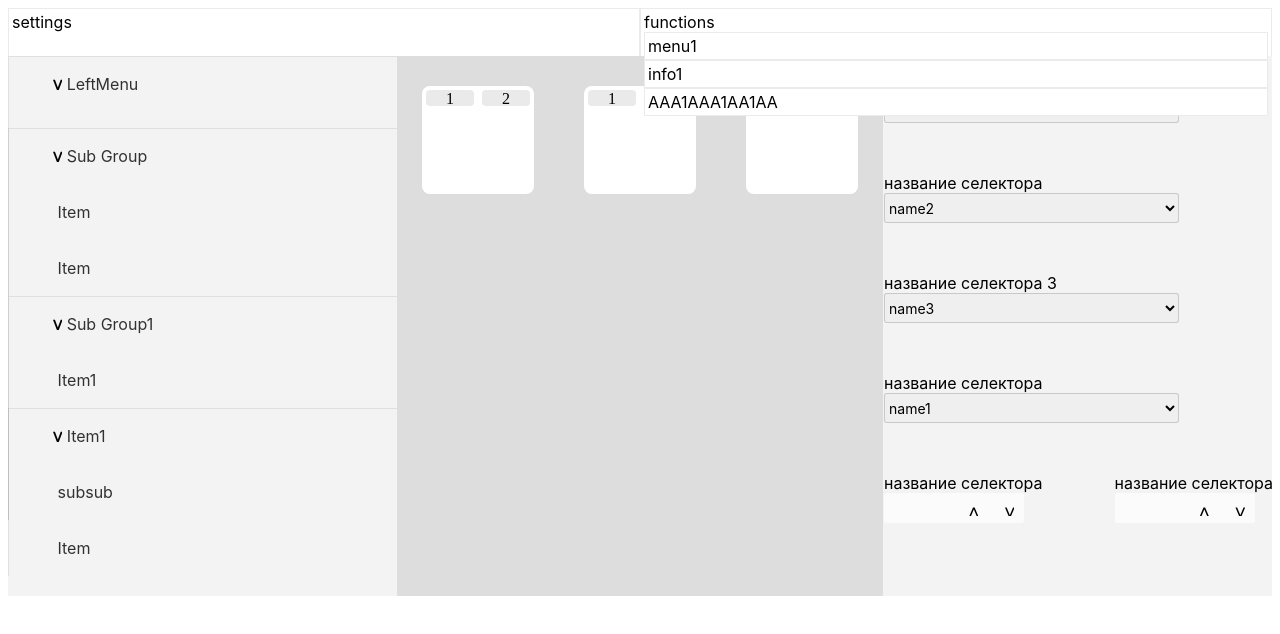
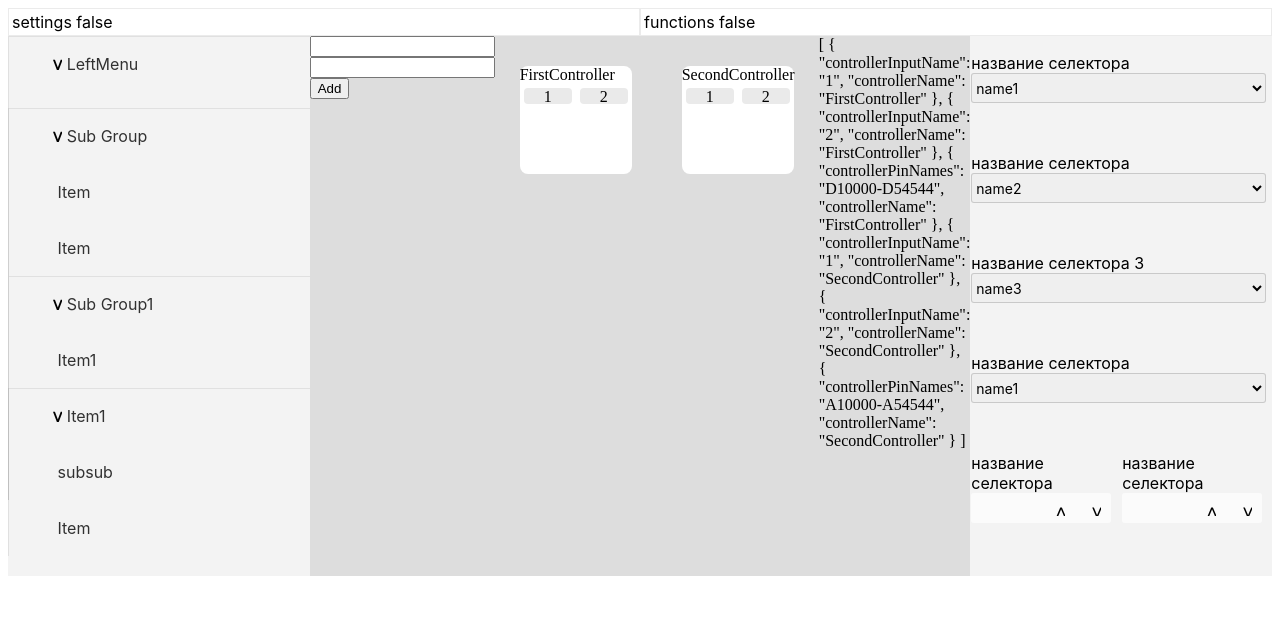
Before and after one commit to igordmax/electronapp, a Vue app: page / in a window 1280 px wide. Shown: the top 634 px of the page. Built offline with nearby package versions, Linux system fonts and the light colour scheme.

Commit message:
fixes and other

```diff
--- a/src/components/HeaderMenu.vue
+++ b/src/components/HeaderMenu.vue
@@ -1,70 +1,32 @@
 <template>
 <div class="container">
   <ul class ="menu dropdown-content"
-    v-for="component in upperMenuSection"
+    v-for="component in temporaryUpperMenuSection"
     v-bind:key="component.sectionName"
     @click="testing(component.ident)"
 
   >
     {{component.sectionName}}
+    {{component.isOpen}}
 
       <li class="dropdown-content"
-        v-show="component.isOpen==false && item.ident==component.ident"
+        v-show="component.isOpen==true && item.ident==component.ident"
         v-for="item in sectionsData"
         v-bind:key="item.names">
       {{item.names}}
       </li>
 
   </ul>
- <!-- <div class="menu"
-    @click.prevent="toggle"
-   >Файл
-  <ul @click="stopClick"
-   class="dropdown-content" v-show="this.open">
-    <li
-        @click="testing(component.ident)"
-        @mouseout="toggle"
-        v-for="component in fileSection" v-bind:key="component.names" class="dropdown-content">
-        {{component.names}}
-    </li>
-  </ul>
   </div>
-  <div class="menu"
-    @click.prevent="toggle"
-    >Настройки
-  <ul @click="stopClick"
-      class="dropdown-content" v-show="this.open">
-    <li
-        @mouseout="toggle"
-        v-for="component in settingSection"
-        v-bind:key="component.names"
-        @click="testing(component.ident)"
-        class="dropdown-content">
-    {{component.names}}
-    </li>
-  </ul>
-  </div>-->
-  <!--    <div class="menu" @click="toggle">ntrcn
-  <ul class="dropdown-content" v-show="this.open" :class="{'open': open}">
-    <li>kzkz</li>
-     <li>njgjkz</li>
-  </ul>
-  </div> -->
-
-  </div>
-<!--<li :class="[isFolder ? 'folder' : 'file']" :model="menuStructure">
-{{model.name}}
-</li>-->
 </template>
 
 <script>
 export default {
   name: 'HeaderMenu',
   data: function () {
-
     return {
     upperMenuSection: [
-      {sectionName: "settings", ident:"settings", isOpen: true},
+      {sectionName: "settings", ident:"settings", isOpen: false},
       {sectionName: "functions", ident:"functions", isOpen: false}
   ],
 
@@ -91,18 +53,15 @@ event.stopPropagation();
 },
     testing: function(e) {
 console.log(e);
-//if (e=="settings")
-//alert ('aaaaaaaaaaaaaaaaaaa')
-//if (e.isOpen==""){
- // e.isOpen="true";
- // console.log(e.isOpen);
-//} else {
- // e.isOpen="";
-//}
  this.upperMenuSection.isOpen=!this.upperMenuSection.isOpen;
  console.log(this.upperMenuSection.isOpen);
   }
-}
+},
+  computed: {
+    temporaryUpperMenuSection(){
+      return this.upperMenuSection
+    }
+  }
 }
 </script>
 
--- a/src/components/MainSection.vue
+++ b/src/components/MainSection.vue
@@ -1,28 +1,28 @@
 <template>
-    <div class="container">
+  <div class="container">
+      <div>
+        <input v-model="controllerProperties.controllerInputName" />
+        <input v-model="controllerProperties.controllerName" />
+        <button  v-on:click="userAdd">Add</button>
+      </div>
     <div class="element"
-       v-for="controller in ControllerNamesMassive"
-       v-bind:key="controller.ControllerNamesMassive"
+       v-for="controller in temporaryNamesMassive"
+       v-bind:key="controller"
        @click="makeActive(controller)" >
+       {{controller}}
       <div class="elementContainer">
         <div
        class="inputOutputStyle"
-       v-for="item in controllerProperties"
+       v-for="item in temporaryElement"
        v-bind:key="item.controllerInputName"
        v-show="item.controllerInputName && item.controllerName==controller"
        @click="toggle(item)" >
        {{item.controllerInputName}}
         </div>
       </div>
-
-      <div class="elementContainer">
-      </div>
-
     </div>
-    <div class="element"> 2nd little element
-      {{InputNameFilter}}
-    </div>
-    </div>
+    {{temporaryElement}}
+  </div>
 </template>
 
 <script>
@@ -50,12 +50,26 @@ export default {
     makeActive: function(e) {
       console.log(e);
       //this.classList.add('activeModule');
-      }
+      },
+    userAdd: function() {
+      this.controllerProperties.push({
+        controllerInputName: this.controllerProperties.controllerInputName,
+        controllerName: this.controllerProperties.controllerName
+       }
+      );
+      this.$forceUpdate();
+      console.log(this.controllerProperties);
+    }
   },
   computed: {
+    temporaryElement() {
+      return this.controllerProperties;
+    },
+    temporaryNamesMassive() {
+      return this.ControllerNamesMassive;
+    },
     InputNameFilter () {
-
-      return this.controllerProperties.controllerInputName
+      return this.controllerProperties.controllerInputName;
     }
   }
 
--- a/src/components/RightSideMenu.vue
+++ b/src/components/RightSideMenu.vue
@@ -35,13 +35,13 @@
  <!--<select class="multipleSelect" :model="selectedItem" size="1" multiple>
  <option v-for="item in items" v-bind:key="item.name">{{item.name}}</option>
  </select>-->
-         <UpDownSelect></UpDownSelect>
+         <UpDownSelect1></UpDownSelect1>
  </div>
          <div> название селектора
  <!--<select class="multipleSelect" :model="selectedItem" size="1" multiple>
  <option v-for="item in items" v-bind:key="item.name">{{item.name}}</option>
  </select>-->
-        <UpDownSelect></UpDownSelect>
+        <UpDownSelect2></UpDownSelect2>
  </div>
     </li>
 
@@ -49,11 +49,13 @@
 </template>
 
 <script>
-import UpDownSelect from './UpDownSelect.vue';
+import UpDownSelect1 from './UpDownSelect1.vue';
+import UpDownSelect2 from './UpDownSelect2.vue';
 export default {
     name: 'RightSideMenu',
     components: {
-      UpDownSelect
+      UpDownSelect2,
+      UpDownSelect1
     },
     data:function() {
         return{
--- a/src/components/TreeComponent.vue
+++ b/src/components/TreeComponent.vue
@@ -16,6 +16,7 @@
     <ul  v-show="open" v-if="isFolder" :class="{open: open}">
       <TreeComponent
         v-for="(model, index) in model.children"
+        @click="makeActive(model.name)"
         :key="index"
         :model="model">
       </TreeComponent>
@@ -52,11 +53,11 @@ export default {
       }
       //alert(event.target.tagName)
     },
-    makeActive: function() {
-      document.getElementById("activeElement").id="clickToAct";
-      this.id="activeElement";
-      console.log(document.getElementById("activeElement").id);
-      console.log("AAAAAAAAAAAAAAAAAAAAAAAA");
+    makeActive: function(e) {
+      //document.getElementById("activeElement").id="clickToAct";
+      //this.classList.add('activeElement');
+      //console.log(this.classList);
+      console.log(e);
     }
   },
 
@@ -86,7 +87,7 @@ font-family: -apple-system, BlinkMacSystemFont, "Segoe UI", Roboto,
   overflow: hidden;
 line-height: 20px;
 }
-#activeElement {
+.activeElement {
  box-shadow: inset 0 0 0 1.5px rgba(13,153,255,1);
 }
 ol, ul, li {
--- a/src/components/UpDownSelect.vue
+++ b/src/components/UpDownSelect1.vue
@@ -29,7 +29,7 @@
 let i=1;
 
 export default {
-  name: 'UpDownSelect',
+  name: 'UpDownSelect1',
   data: function() {
    return{
     sectionsData: [10, 20, 30, 40, 50
--- /dev/null
+++ b/src/components/UpDownSelect2.vue
@@ -0,0 +1,111 @@
+<template>
+    <div class="ScrollSelect">
+      <label
+      id="UpDownContent2"
+      class="UpDownTextSection">
+      </label>
+      <button
+      @click="scrollUp"
+      class="UpButtonStyle">
+        <div
+          style="font-size: 20px;
+          margin: auto;
+          text-align: center;">
+        &#708;</div>
+      </button>
+      <button
+      @click="scrollDown"
+      class="DownButtonStyle">
+        <div
+          style="font-size: 20px;
+          margin: auto;
+          text-align: center;">
+        &#709;</div>
+       </button>
+    </div>
+  </template>
+
+  <script>
+  let i=1;
+
+  export default {
+    name: 'UpDownSelect2',
+    data: function() {
+     return{
+      sectionsData: [10, 20, 30, 40, 50
+        //{names: "10"},
+        //{names: "20"},
+        //{names: "30"},
+        //{names: "40"},
+        //{names: "50"}
+          ]
+        }
+    },
+    methods: {
+      scrollUp: function() {
+        if (i<(this.sectionsData.length-1)){
+        i++;
+        console.log(this.sectionsData[i]);
+        document.getElementById("UpDownContent2").innerHTML=this.sectionsData[i];
+        }
+
+      },
+      scrollDown: function() {
+        if (i>0) {
+        i--;
+        console.log(this.sectionsData[i]);
+        document.getElementById("UpDownContent2").innerHTML=this.sectionsData[i];
+        }
+      }
+    }
+  }
+
+  </script>
+
+  <style scoped>
+
+  .ScrollSelect {
+      display: -ms-flexbox;
+      display: flex;
+      position: relative;
+      height: 30px;
+      width: 140px;
+      border-width: 2px solid;
+      border-radius: 3px;
+      border-color: rgba(0, 0, 0, 0.16);
+      font-family: -apple-system, BlinkMacSystemFont, "Segoe UI", Roboto,
+      Oxygen-Sans, Ubuntu, Cantarell, "Helvetica Neue", Helvetica, Arial,
+      sans-serif;
+      font-style: normal;
+      font-weight: 400;
+      font-size: 14px;
+      background-color: rgba(255, 255, 255, 0.7);
+  }
+  .UpDownTextSection {
+      min-width: 48px;
+      margin: auto;
+  }
+  .UpButtonStyle {
+     background-color: Transparent;
+     background-repeat:no-repeat;
+     border: none;
+     cursor:pointer;
+     overflow: hidden;
+     width: 16px;
+     height: 16px;
+     margin: 7px 10px 7px 10px;
+    /* content: "\25B2";*/
+  }
+
+  .DownButtonStyle {
+     background-color: Transparent;
+     background-repeat:no-repeat;
+     border: none;
+     cursor:pointer;
+     overflow: hidden;
+     width: 16px;
+     height: 16px;
+     margin: 7px 10px 7px 10px;
+     /*content: "\25BC";  */
+  }
+  </style>
```
